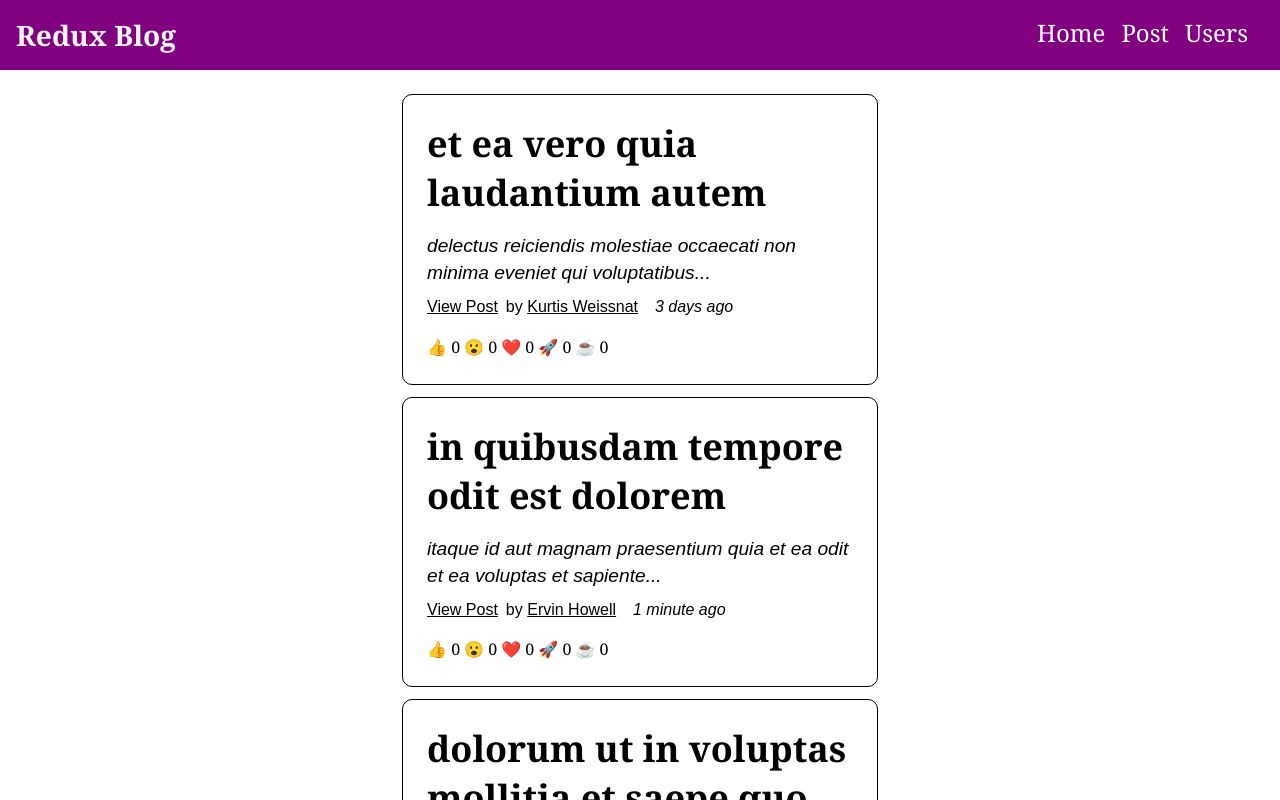
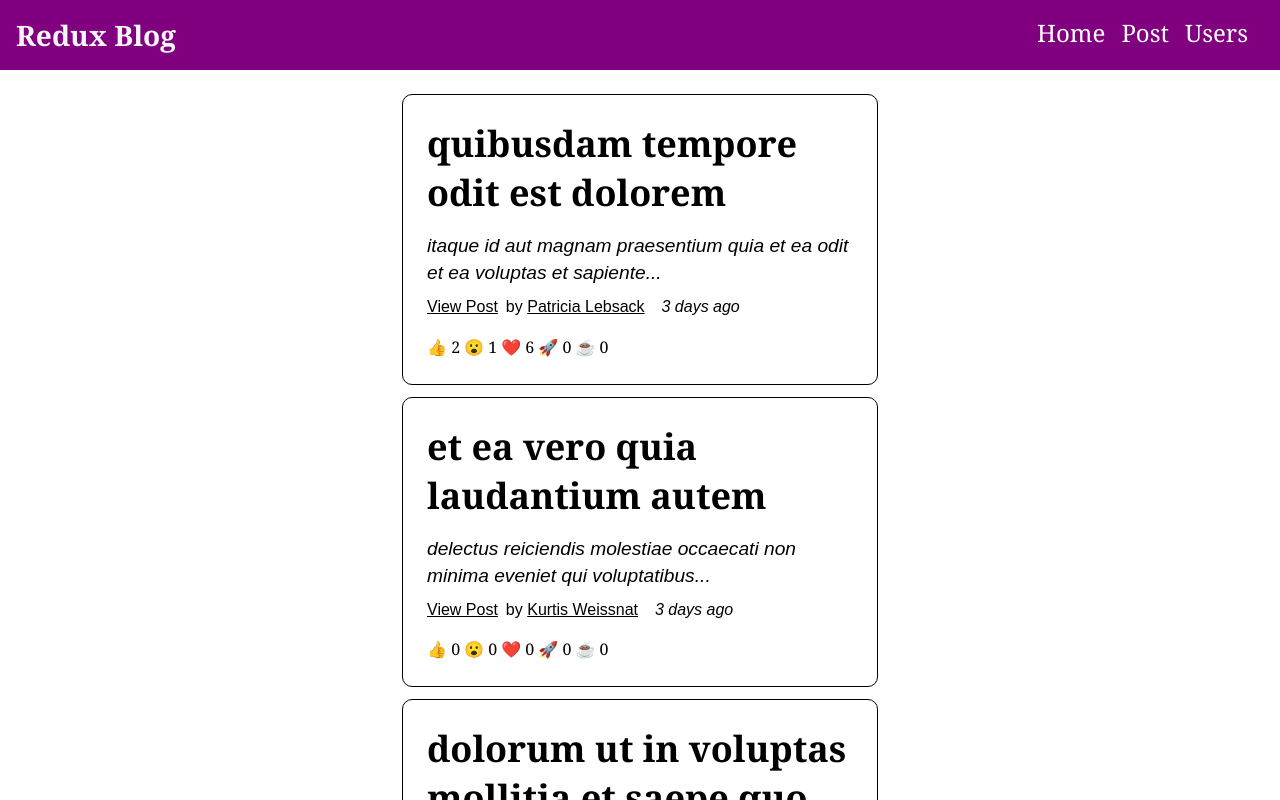
Before and after one commit to Sharif-Minhaz/basic-postsfeed-redux-toolkit, a React (Vite) app: page / in a window 1280 px wide. Shown: the top 800 px of the page. Built offline with nearby package versions, Linux system fonts and the light colour scheme; data requests are answered from the project's data file.

Commit message:
fix: reactions workflow

```diff
--- a/data/db.json
+++ b/data/db.json
@@ -317,10 +317,18 @@
       "date": "2023-02-08T20:16:07.158Z"
     },
     {
-      "userId": 2,
       "id": 12,
-      "title": "in quibusdam tempore odit est dolorem",
-      "body": "itaque id aut magnam\npraesentium quia et ea odit et ea voluptas et\nsapiente quia nihil amet occaecati quia id voluptatem\nincidunt ea est distinctio odio"
+      "title": "quibusdam tempore odit est dolorem",
+      "body": "itaque id aut magnam\npraesentium quia et ea odit et ea voluptas et\nsapiente quia nihil amet occaecati quia id voluptatem\nincidunt ea est distinctio odio",
+      "userId": 4,
+      "reactions": {
+        "thumbsUp": 2,
+        "wow": 1,
+        "heart": 6,
+        "rocket": 0,
+        "coffee": 0
+      },
+      "date": "2023-02-08T20:47:06.606Z"
     },
     {
       "userId": 2,
--- a/src/features/posts/EditPostForm.jsx
+++ b/src/features/posts/EditPostForm.jsx
@@ -56,7 +56,7 @@ const EditPostForm = () => {
 	const onSavePostClicked = async () => {
 		if (canSave) {
 			try {
-				await updatePost({ id: post?.id, title, body: content, userId }).unwrap();
+				await updatePost({ id: post?.id, title, body: content, userId, reactions: post.reactions }).unwrap();
 
 				setTitle("");
 				setContent("");
--- a/src/features/posts/postSlice.js
+++ b/src/features/posts/postSlice.js
@@ -75,14 +75,16 @@ export const extendedApiSlice = apiSlice.injectEndpoints({
 			invalidatesTags: [{ type: "Post", id: "LIST" }],
 		}),
 		updatePost: builder.mutation({
-			query: (initialPost) => ({
+			query: (initialPost) => {
+				return {
 					url: `/posts/${initialPost.id}`,
 					method: "PUT",
 					body: {
 						...initialPost,
 						date: new Date().toISOString(),
 					},
-			}),
+				};
+			},
 			invalidatesTags: (result, error, arg) => [{ type: "Post", id: arg.id }],
 		}),
 		deletePost: builder.mutation({
```
Lines whose indentation alone changed are shown as unchanged.
